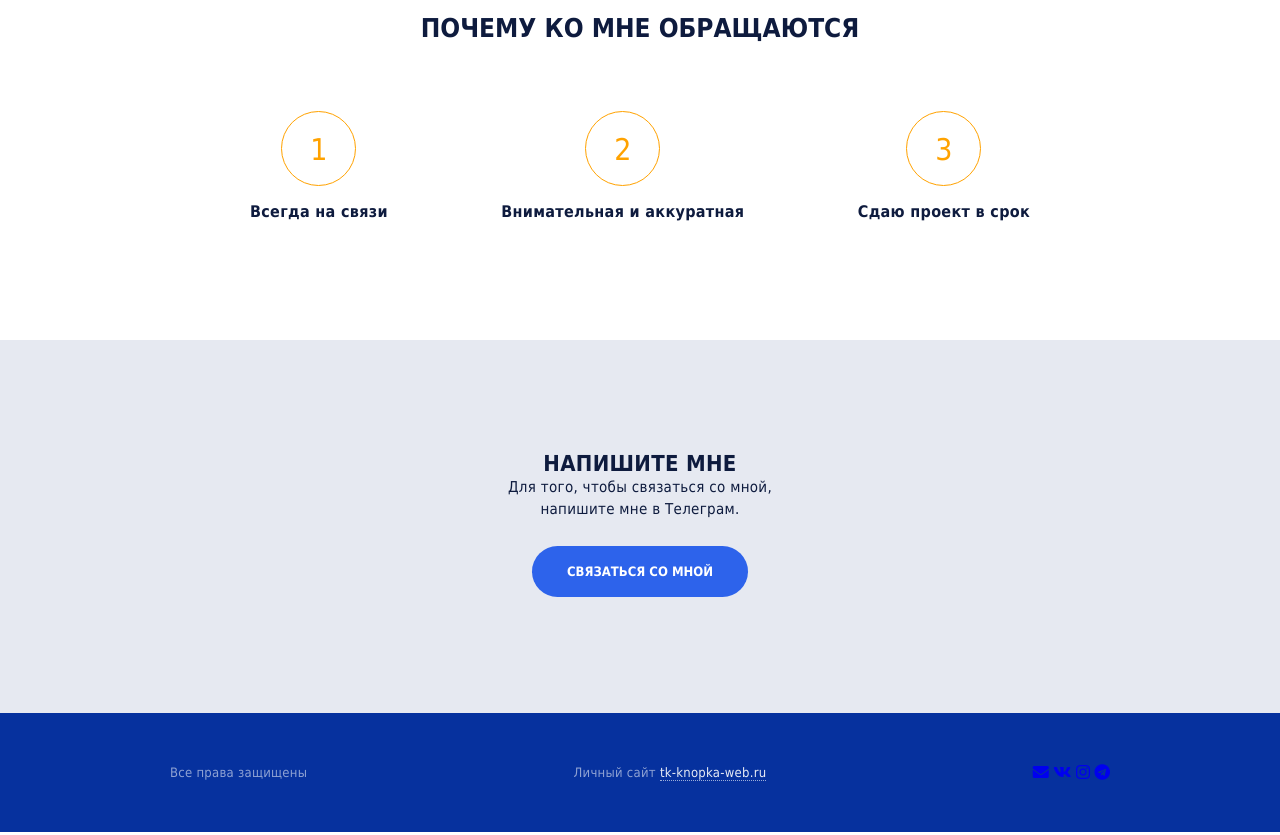
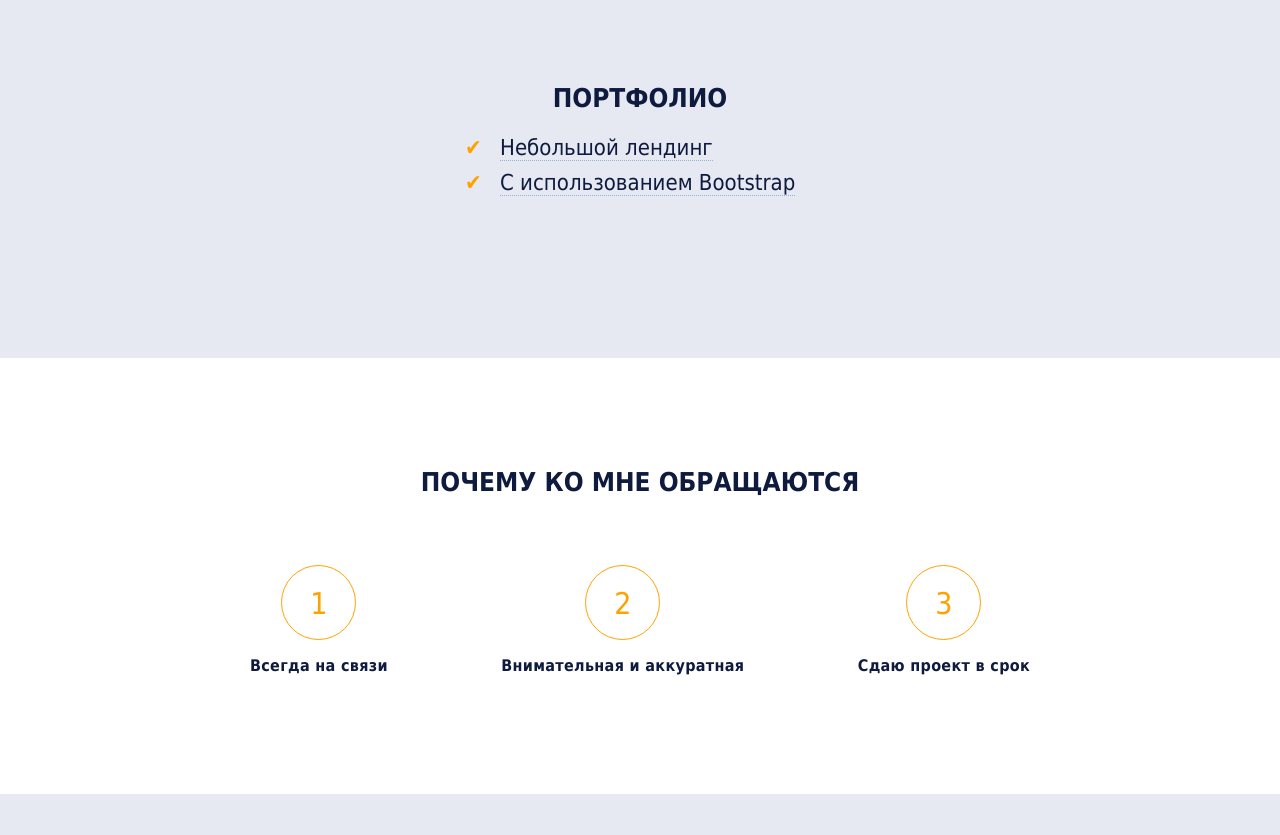
Before and after one commit to tkknopka/portfolio-tk, a plain HTML site: page index.html in a window 1280 px wide. Shown: the part 1460-2295 px from the top of the page. Drawn offline with Linux system fonts and the light colour scheme.

Commit message:
Update main.css

```diff
--- a/css/main.css
+++ b/css/main.css
@@ -16,10 +16,23 @@ p {
     letter-spacing: 0.02em;
     font-size: 15px;
 }
-ul, li {
+/*ul, li {
     display: block;
     padding: 0;
     margin: 0;
+}*/
+ol{
+    list-style: none;
+}
+ol > li{
+    padding-left: 20px;
+    position: relative;
+    margin: 10px;
+}
+ol > li:before{
+    content: '✔';
+    position: absolute; top: 0; left: 0;
+    color: #ffa200;
 }
 h1, h2, h3, h4, h5, h6 {
     padding: 0;
@@ -69,6 +82,7 @@ h3 {
     margin-bottom: 168px;
 }
 .offer__title {
+    text-transform: unset;
     margin-bottom: 29px;
     font-weight: bold;
 }
@@ -140,14 +154,20 @@ h3 {
 }
 .about-me__textb {
     width: 470px;
+    margin-bottom: 30px;
 }
 .about-me__text1 {
     text-transform: none;
     font-size: 16px;
     color: #2d63eb;
+    margin-bottom: 8px;
 }
 .about-me__text2 {
     color: #b0b2b3;
+    margin-bottom: 8px;
+}
+.advantages {
+    padding-top: 109px;
 }
 .advantage {
     margin: 0 auto;
@@ -176,6 +196,26 @@ h3 {
     font-size: 16px;
     font-weight: bold;
 }
+.porfolio {
+    background-color: #e6e9f1;
+    padding: 92px 0 116px;
+}
+.porfolio-me {
+    text-align: center;
+}
+.porfolio-me__text {
+    margin: 0 auto;
+    padding-bottom: 25px;
+    text-align: left;
+    width: 450px;
+    font-size: 22px;
+}
+ .porfolio-me__btn {
+    margin-left: 15px;
+    text-decoration: none;
+    border-bottom: #9badd8 1px dotted;
+    color: #0e1b3e;
+}
 .call {
     background-color: #e6e9f1;
     padding: 92px 0 116px;
@@ -193,6 +233,7 @@ h3 {
     display: block;
     margin: 0 auto;
     padding-top: 21px;
+    padding-bottom: 25px;
     font-size: 22px;
     text-transform: uppercase;
     font-weight: bold;
@@ -220,3 +261,8 @@ h3 {
     color: #e7ebf5;
     border-bottom: #9badd8 1px dotted;
 }
+.footer__icon a {
+    text-decoration: none;
+    color: #8fa2d3;
+    font-size: 25px;
+}
```
